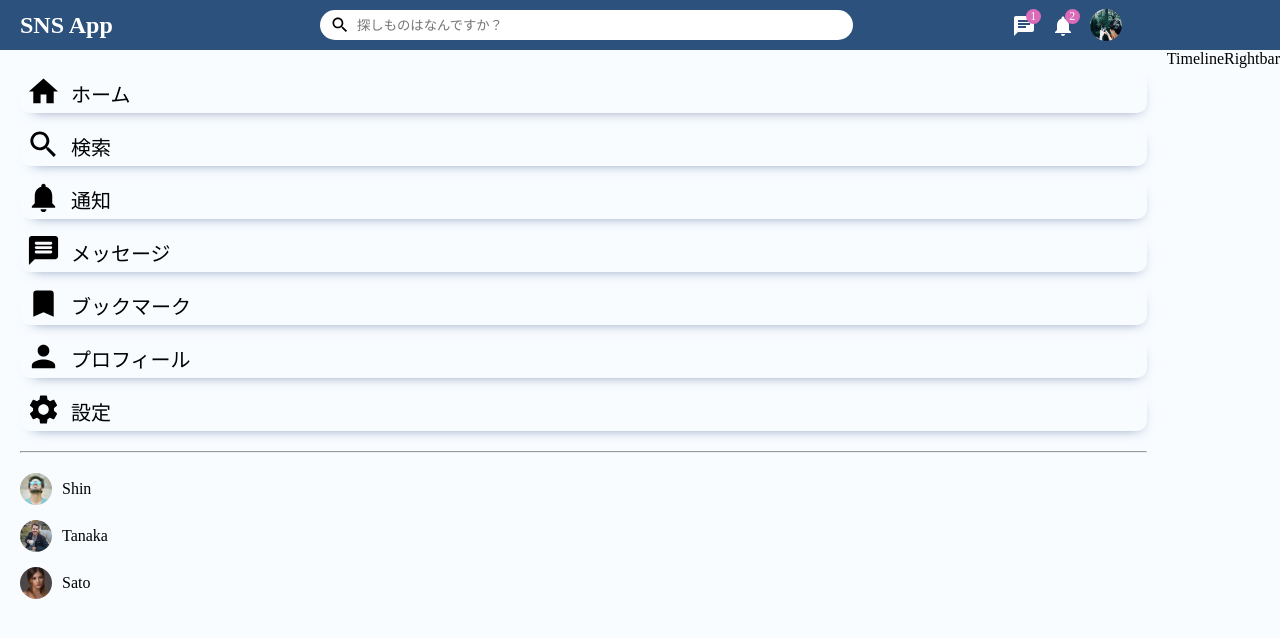
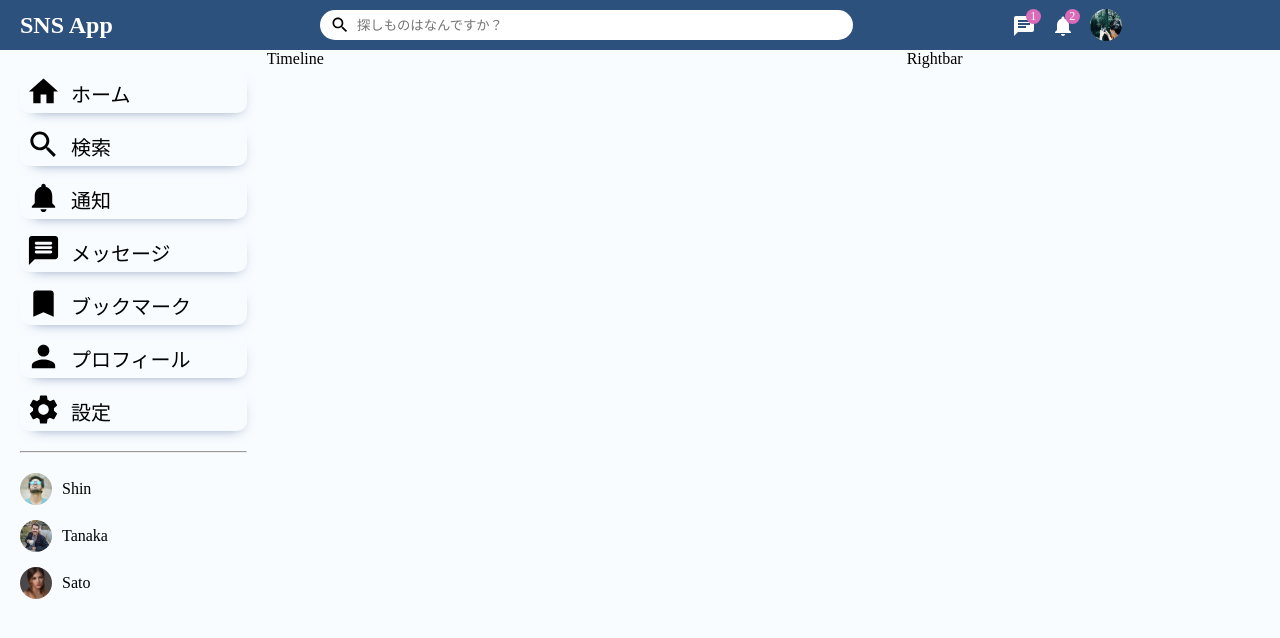
Before and after one commit to Miz-dev/sns-app-frontend, a React (Vite) app: page / in a window 1280 px wide. Shown: the top 638 px of the page. Built offline with nearby package versions, Linux system fonts and the light colour scheme.

Commit message:
💄 各Wrapperサイズの比率調整

```diff
--- a/src/components/Rightbar/Rightbar.css
+++ b/src/components/Rightbar/Rightbar.css
@@ -0,0 +1,3 @@
+.rightbar {
+  flex: 3.5;
+}
--- a/src/components/Rightbar/Rightbar.jsx
+++ b/src/components/Rightbar/Rightbar.jsx
@@ -1,7 +1,8 @@
 import React from 'react'
+import "./Rightbar.css"
 
 export default function Rightbar() {
     return (
-        <div>Rightbar</div>
+        <div className='rightbar'>Rightbar</div>
     )
 }
--- a/src/components/Timeline/Timeline.css
+++ b/src/components/Timeline/Timeline.css
@@ -0,0 +1,3 @@
+.timeline {
+  flex: 6;
+}
--- a/src/components/Timeline/Timeline.jsx
+++ b/src/components/Timeline/Timeline.jsx
@@ -1,7 +1,8 @@
 import React from 'react'
+import "./TimeLine.css"
 
-export default function Timeline() {
+export default function TimeLine() {
     return (
-        <div>Timeline</div>
+        <div className='timeline'>Timeline</div>
     )
 }
--- a/src/pages/home/Home.jsx
+++ b/src/pages/home/Home.jsx
@@ -2,7 +2,7 @@
 import "./Home.css"
 import Rightbar from "../../components/Rightbar/Rightbar";
 import Sidebar from "../../components/Sidebar/Sidebar";
-import Timeline from "../../components/Timeline/Timeline";
+import TimeLine from "../../components/TimeLine/TimeLine";
 import Topbar from "../../components/Topbar/Topbar";
 
 export default function Home() {
@@ -11,7 +11,7 @@
 			<Topbar />
 			<div className="homeContainer">
 				<Sidebar/>
-				<Timeline/>
+				<TimeLine/>
 				<Rightbar/>
 			</div>
 		</>
```
